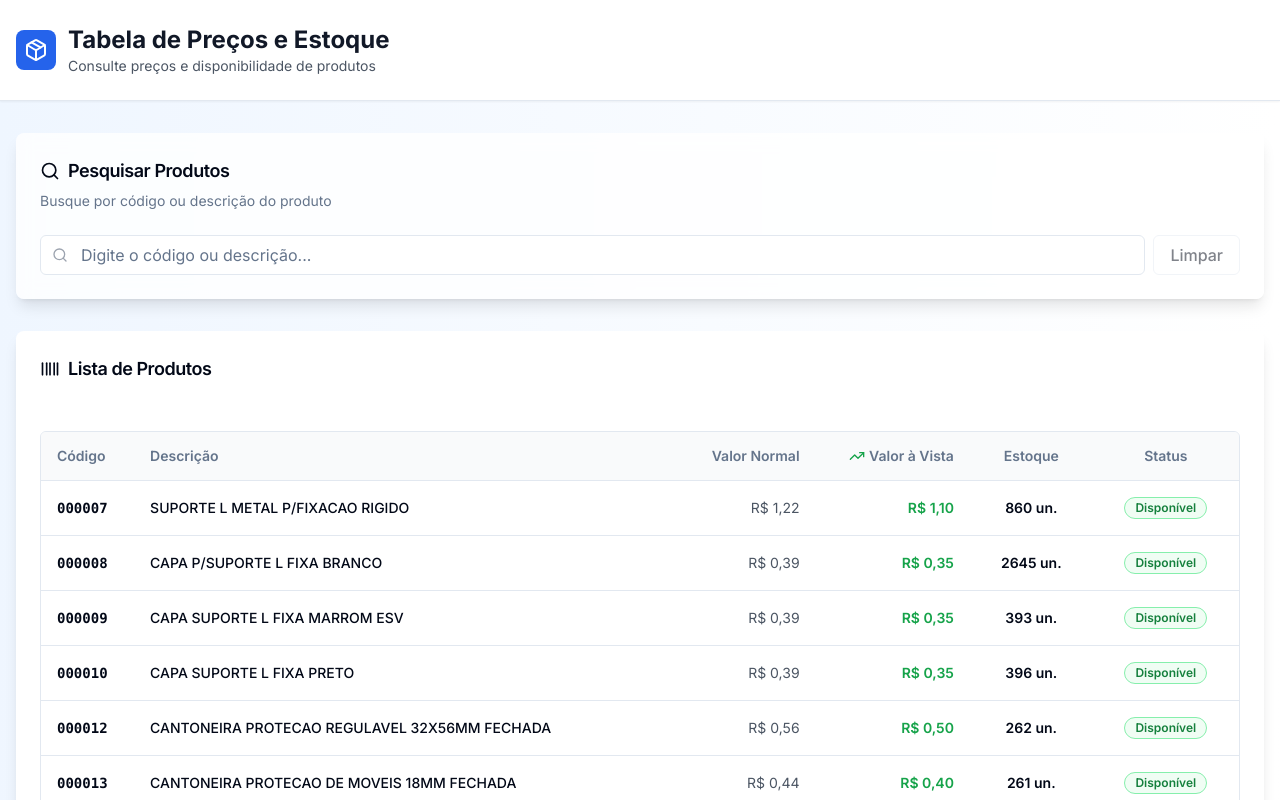
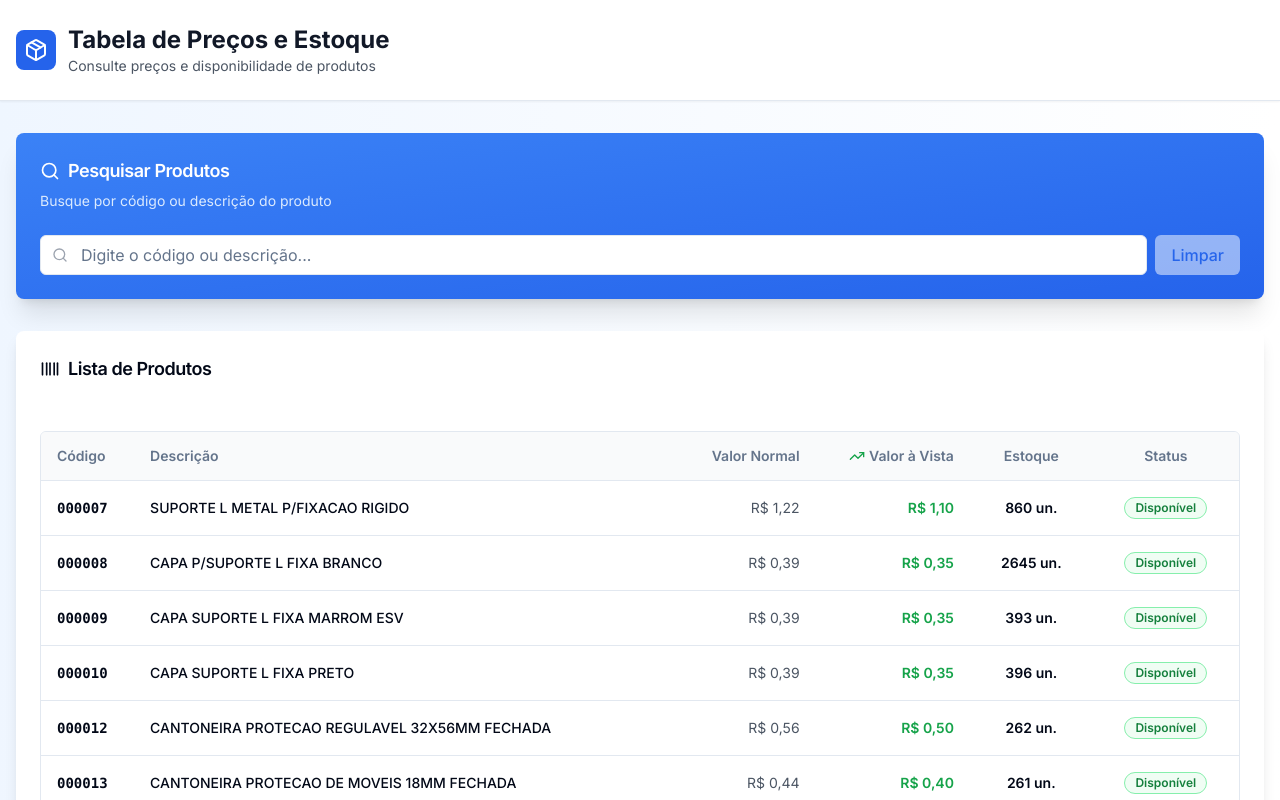
Before and after one commit to ronaldomelofz/tabela, a Next.js app: page / in a window 1280 px wide. Shown: the top 800 px of the page. Built offline with nearby package versions, Linux system fonts and the light colour scheme.

Commit message:
Adiciona destaque colorido ao campo de pesquisa com gradiente azul

```diff
--- a/app/page.tsx
+++ b/app/page.tsx
@@ -93,13 +93,13 @@ export default function Home() {
       {/* Main Content */}
       <main className="container mx-auto px-3 sm:px-4 py-4 sm:py-8">
         {/* Search Section */}
-        <Card className="mb-4 sm:mb-8 shadow-lg border-0 bg-white/80 backdrop-blur">
+        <Card className="mb-4 sm:mb-8 shadow-xl border-0 bg-gradient-to-br from-blue-500 to-blue-600 text-white">
           <CardHeader className="pb-3 sm:pb-6">
-            <CardTitle className="flex items-center gap-2 text-base sm:text-lg">
+            <CardTitle className="flex items-center gap-2 text-base sm:text-lg text-white">
               <Search className="h-4 w-4 sm:h-5 sm:w-5" />
               Pesquisar Produtos
             </CardTitle>
-            <CardDescription className="text-xs sm:text-sm">
+            <CardDescription className="text-xs sm:text-sm text-blue-100">
               Busque por código ou descrição do produto
             </CardDescription>
           </CardHeader>
@@ -112,21 +112,21 @@ export default function Home() {
                   placeholder="Digite o código ou descrição..."
                   value={searchTerm}
                   onChange={(e) => setSearchTerm(e.target.value)}
-                  className="pl-10 h-10 sm:h-10 text-sm sm:text-base"
+                  className="pl-10 h-10 sm:h-10 text-sm sm:text-base bg-white text-gray-900"
                 />
               </div>
               <Button
-                variant="outline"
+                variant="secondary"
                 onClick={() => setSearchTerm("")}
                 disabled={!searchTerm}
-                className="h-10 sm:h-10 text-sm sm:text-base"
+                className="h-10 sm:h-10 text-sm sm:text-base bg-white text-blue-600 hover:bg-blue-50"
               >
                 Limpar
               </Button>
             </div>
             {searchTerm && (
-              <p className="mt-2 text-xs sm:text-sm text-gray-600">
-                {filteredProdutos.length} produto(s) encontrado(s)
+              <p className="mt-2 text-xs sm:text-sm text-white font-medium">
+                ✅ {filteredProdutos.length} produto(s) encontrado(s)
               </p>
             )}
           </CardContent>
```
